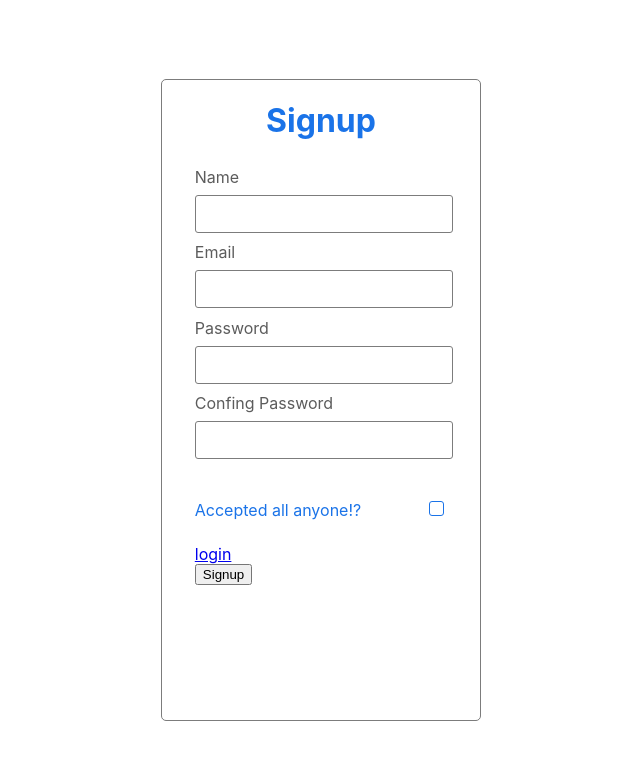
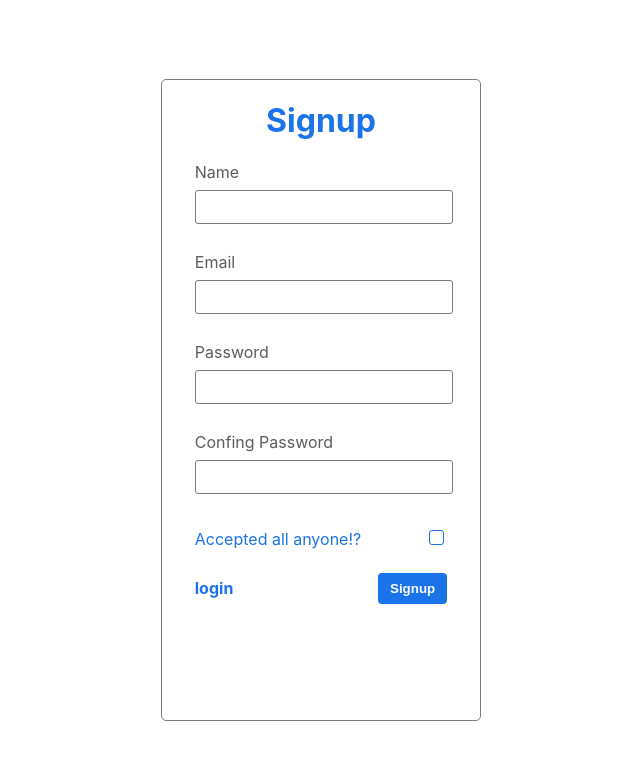
Before and after one commit to abbasejlali/login, a React (Create React App) app: page / in a window 1280 px wide. Shown: the top 760 px of the page, without its empty margins (320-960 px from the left). Built offline with nearby package versions, Linux system fonts and the light colour scheme.

Commit message:
styleing to button login and signup and edit other

```diff
--- a/src/Components/Signup.js
+++ b/src/Components/Signup.js
@@ -139,7 +139,7 @@ const Signup = () => {
             <span>{errors.isaccepted}</span>
           )}
         </div>
-        <div>
+        <div className={styles.buttonDiv}>
           <a href="#">login</a>
           <button type="submit">Signup</button>
         </div>
--- a/src/Components/Signup.module.css
+++ b/src/Components/Signup.module.css
@@ -26,12 +26,12 @@ body {
   width: 100%;
 }
 .container form {
-  /* width: 100%; */
   display: flex;
   flex-direction: column;
   align-items: center;
   justify-content: flex-start;
   padding-left: 4rem;
+  height: 450px;
 }
 .formMain > div {
   max-width: 100%;
@@ -40,9 +40,8 @@ body {
   flex-direction: column;
   justify-content: flex-start;
   align-items: flex-start;
-  padding: 0.3rem 4rem 0.3rem 0;
-  min-height: 65px;
-  height: 100%;
+  padding: 0 4rem 0 0;
+  min-height: 90px !important;
 }
 .formMain > div > label {
   color: #5c5c5c;
@@ -52,7 +51,7 @@ body {
 .formMain > div > input {
   max-width: 100%;
   width: 100%;
-  height: 34px;
+  height: 30px !important;
   border: 1px solid #7c7c7c;
   border-radius: 3px;
   -webkit-border-radius: 3px;
@@ -68,7 +67,6 @@ body {
 }
 .formMain > div > input:focus {
   border: 1px solid #1a73e8;
-  height: 34px !important;
 }
 .errorBorder {
   border: 1px solid lightcoral !important;
@@ -104,9 +102,54 @@ body {
   -moz-border-radius: 3px;
   -ms-border-radius: 3px;
   -o-border-radius: 3px;
-  margin-top: 2rem;
+  margin-top: 0.5rem;
 }
 
 .divCheckbox input[type="checkbox"]:checked {
   background-color: #1a73e8;
 }
+
+.buttonDiv {
+  width: 100% !important;
+  display: flex !important;
+  flex-direction: row !important;
+  justify-content: space-between !important;
+  align-items: center !important;
+}
+
+.buttonDiv button {
+  border: none;
+  outline: none;
+  background-color: #1a73e8;
+  color: white;
+  font-weight: bold;
+  padding: 0.5rem 0.75rem 0.5rem 0.75rem;
+  border-radius: 4px;
+  -webkit-border-radius: 4px;
+  -moz-border-radius: 4px;
+  -ms-border-radius: 4px;
+  -o-border-radius: 4px;
+  cursor: pointer;
+  transition: all 0.3s ease-in-out;
+  -webkit-transition: all 0.3s ease-in-out;
+  -moz-transition: all 0.3s ease-in-out;
+  -ms-transition: all 0.3s ease-in-out;
+  -o-transition: all 0.3s ease-in-out;
+}
+.buttonDiv button:hover {
+  background-color: #1a73e8dd;
+}
+
+.buttonDiv a {
+  text-decoration: none;
+  color: #1a73e8;
+  font-weight: bold;
+}
+.formMain > div:nth-child(5),
+.formMain > div:nth-child(6) {
+  min-height: 10px !important;
+}
+
+.formMain > div:nth-child(6) {
+  margin-top: 1.5rem;
+}
```
